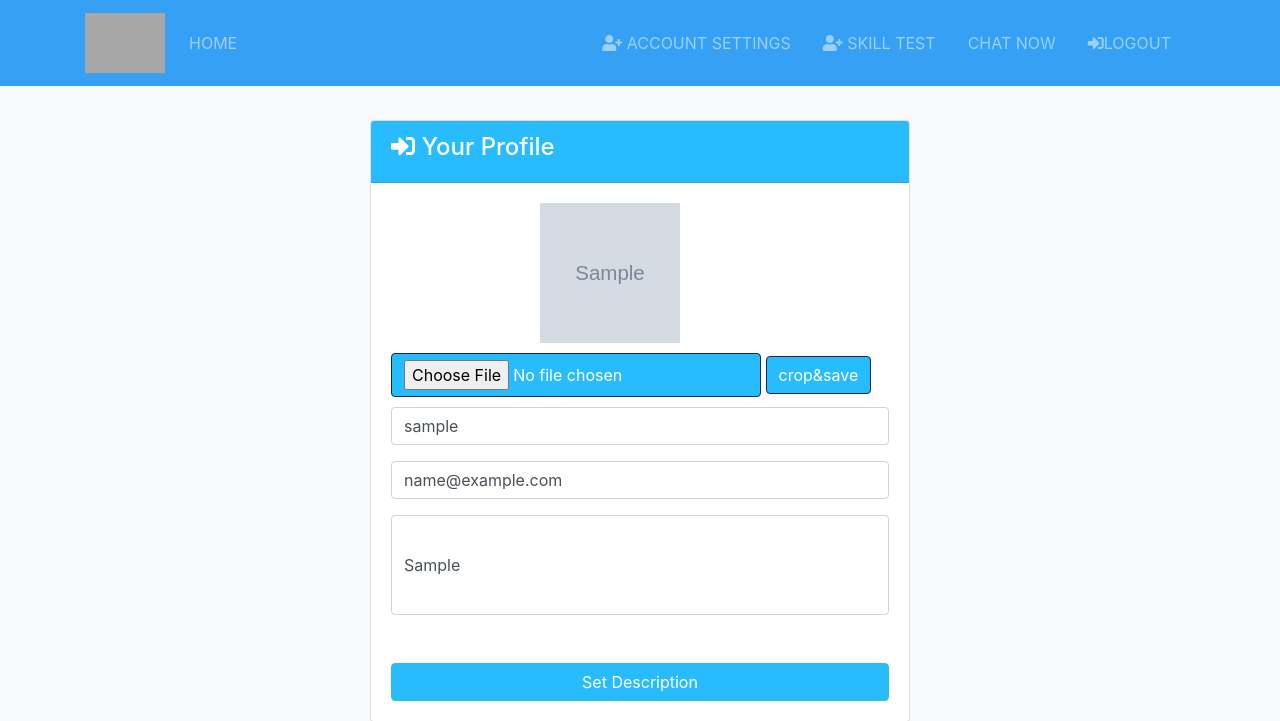
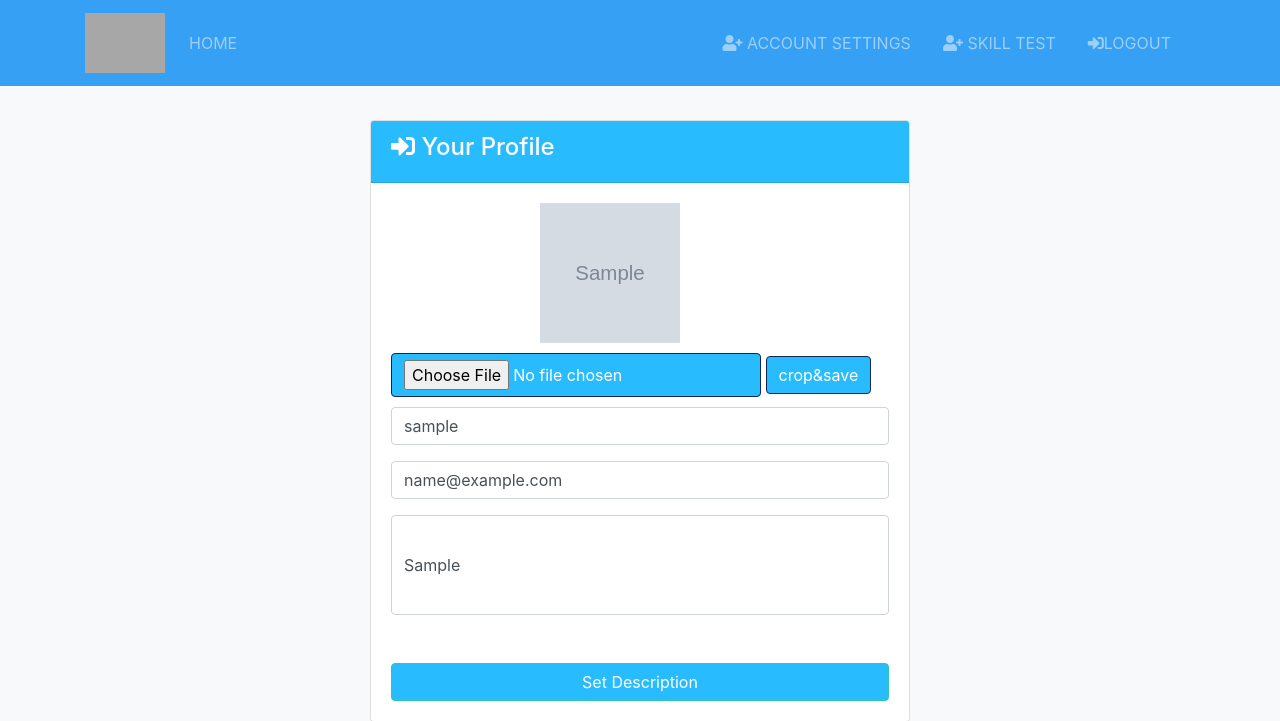
Before and after one commit to chinthanshetty/10, a PHP site: page /web/sih/profile.php in a window 1280 px wide. Shown: the top 721 px of the page. Run offline with PHP 8.4, Linux system fonts and the light colour scheme; the visitor is signed in with stand-in values (Sample User, id 1); tables that the repository leaves empty or names only in its code hold one stand-in row (values such as "Sample post"); grey boxes marked "Sample" are stand-in pictures; data that the repository does not hold is empty; grey boxes are pictures that could not be loaded.

Commit message:
Update profile.php

```diff
--- a/web/sih/profile.php
+++ b/web/sih/profile.php
@@ -136,12 +136,7 @@ $("#suggesstion-box").hide();
 
              <i class="fas fa-user-plus"></i> SKILL TEST</a>
           </li>
-		 <li class="nav-item mr-3">
 
-           <a class="nav-link" target="_blank" href="http://127.0.0.1:5000/">
-
-             Chat Now</a>
-          </li>
 
 
 		 <li class="nav-item mr-3">
```
